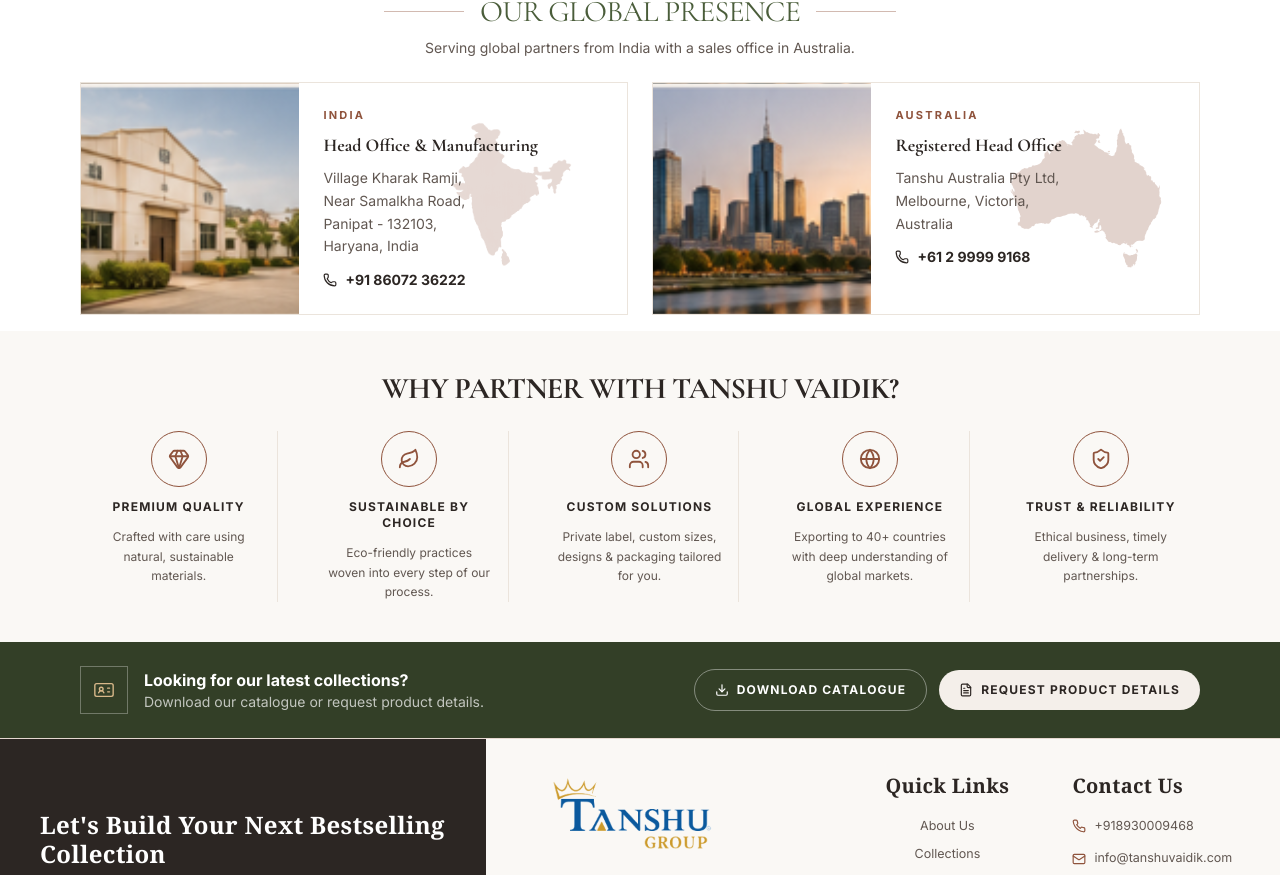
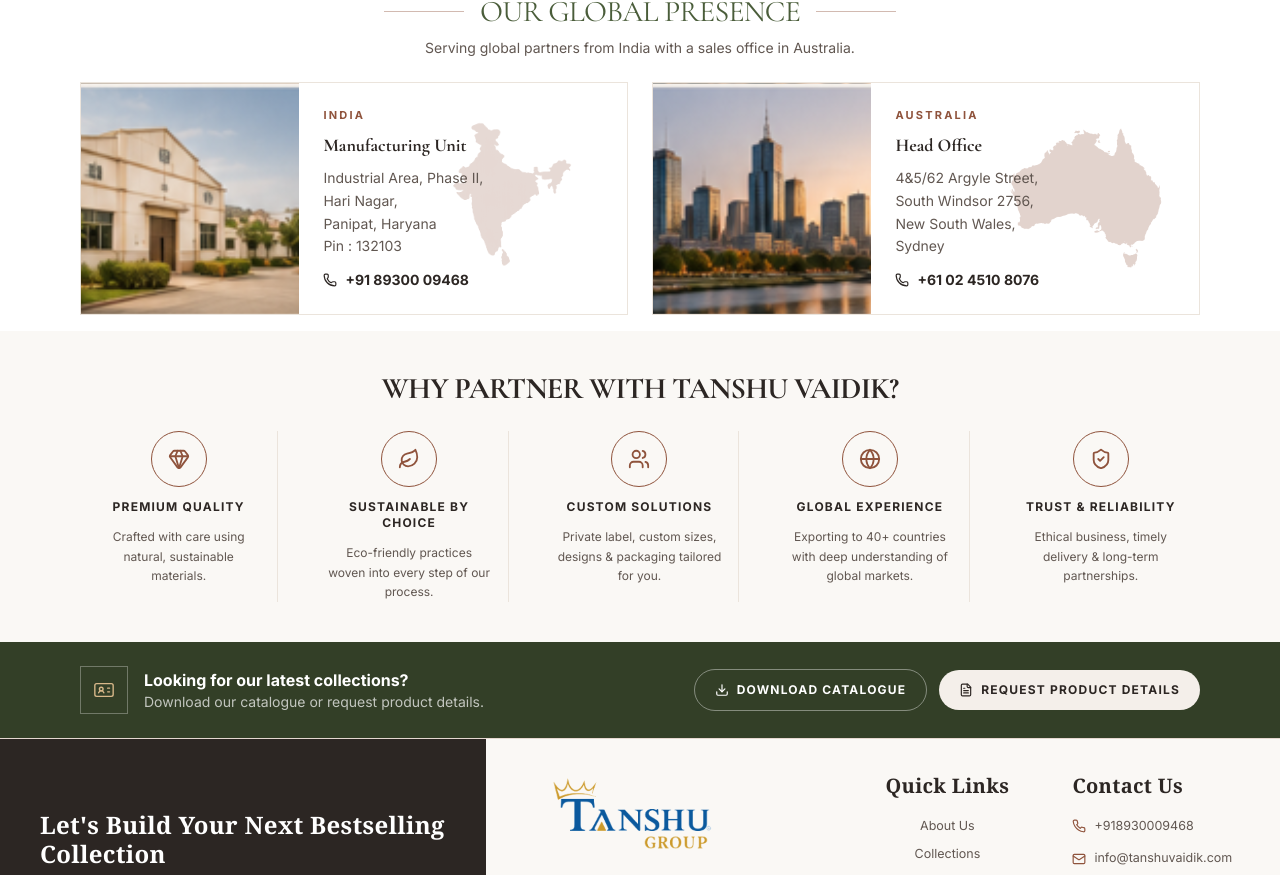
Before and after one commit to Sachin-codes16/TanshuVadikFinal, a React (Vite) app: page /contact in a window 1280 px wide. Shown: the part 1411-2286 px from the top of the page. Built offline with nearby package versions, Linux system fonts and the light colour scheme.

Commit message:
contact us change

```diff
--- a/src/components/Navbar.tsx
+++ b/src/components/Navbar.tsx
@@ -41,8 +41,11 @@
 
         {/* Brand Logo exactly as requested */}
         <a
-          href="#"
-          onClick={onNavigateHome}
+          href="/"
+          onClick={(e) => {
+            e.preventDefault();
+            onNavigateHome();
+          }}
           className="flex items-center select-none group shrink-0 mr-2 sm:mr-5 lg:mr-9"
         >
           <img
--- a/src/contact/ContactPage.tsx
+++ b/src/contact/ContactPage.tsx
@@ -365,8 +365,8 @@
 
      <div className="w-full px-6 sm:px-[80px] grid grid-cols-1 md:grid-cols-2 gap-6 max-w-[1600px] mx-auto">
        {[
-         { office: indiaOffice, photo: indiaOfficePhoto, role: 'Head Office & Manufacturing', mapShape: indiaMapShape, maskMode: 'luminance', maskSize: '190%' },
-         { office: australiaOffice, photo: australiaOfficePhoto, role: 'Registered Head Office', mapShape: australiaMapShape, maskMode: 'alpha', maskSize: '150%' },
+         { office: indiaOffice, photo: indiaOfficePhoto, role: 'Manufacturing Unit', mapShape: indiaMapShape, maskMode: 'luminance', maskSize: '190%' },
+         { office: australiaOffice, photo: australiaOfficePhoto, role: 'Head Office', mapShape: australiaMapShape, maskMode: 'alpha', maskSize: '150%' },
        ].map(({ office, photo, role, mapShape, maskMode, maskSize }) => (
          <div key={office.id} className="bg-white border border-[#EBE4DC] flex flex-col sm:flex-row overflow-hidden">
            <div
@@ -396,24 +396,28 @@
              <p className="relative font-sans text-sm text-[#615751] leading-relaxed">
                {office.id === 'india-factory' ? (
                  <>
-                   Village Kharak Ramji,<br />
-                   Near Samalkha Road,<br />
-                   Panipat - 132103,<br />
-                   Haryana, India
+                   Industrial Area, Phase II,<br />
+                   Hari Nagar,<br />
+                   Panipat, Haryana<br />
+                   Pin : 132103
                  </>
                ) : office.id === 'australia-office' ? (
                  <>
-                   Tanshu Australia Pty Ltd,<br />
-                   Melbourne, Victoria,<br />
-                   Australia
+                   4&amp;5/62 Argyle Street,<br />
+                   South Windsor 2756,<br />
+                   New South Wales,<br />
+                   Sydney
                  </>
                ) : (
                  office.address
                )}
              </p>
-             <a href={`tel:${office.phone.replace(/\s/g, '')}`} className="relative flex items-center gap-2 font-sans text-sm font-bold text-[#2C2623] hover:text-[#8F533C] mt-1">
+             <a
+               href={`tel:${(office.id === 'india-factory' ? '+918930009468' : office.id === 'australia-office' ? '+610245108076' : office.phone).replace(/\s/g, '')}`}
+               className="relative flex items-center gap-2 font-sans text-sm font-bold text-[#2C2623] hover:text-[#8F533C] mt-1"
+             >
                <Phone size={14} />
-               {office.phone}
+               {office.id === 'india-factory' ? '+91 89300 09468' : office.id === 'australia-office' ? '+61 02 4510 8076' : office.phone}
              </a>
            </div>
          </div>
```
Also changed, not shown: 1 other file (tests, documents, lock files or other folders).
